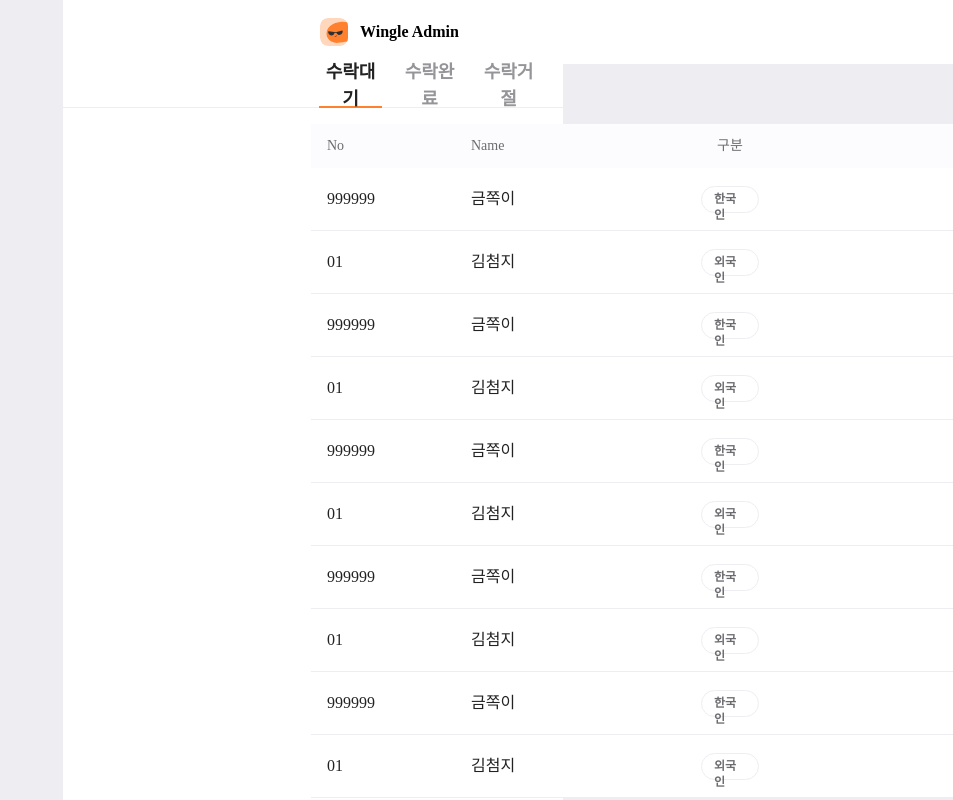
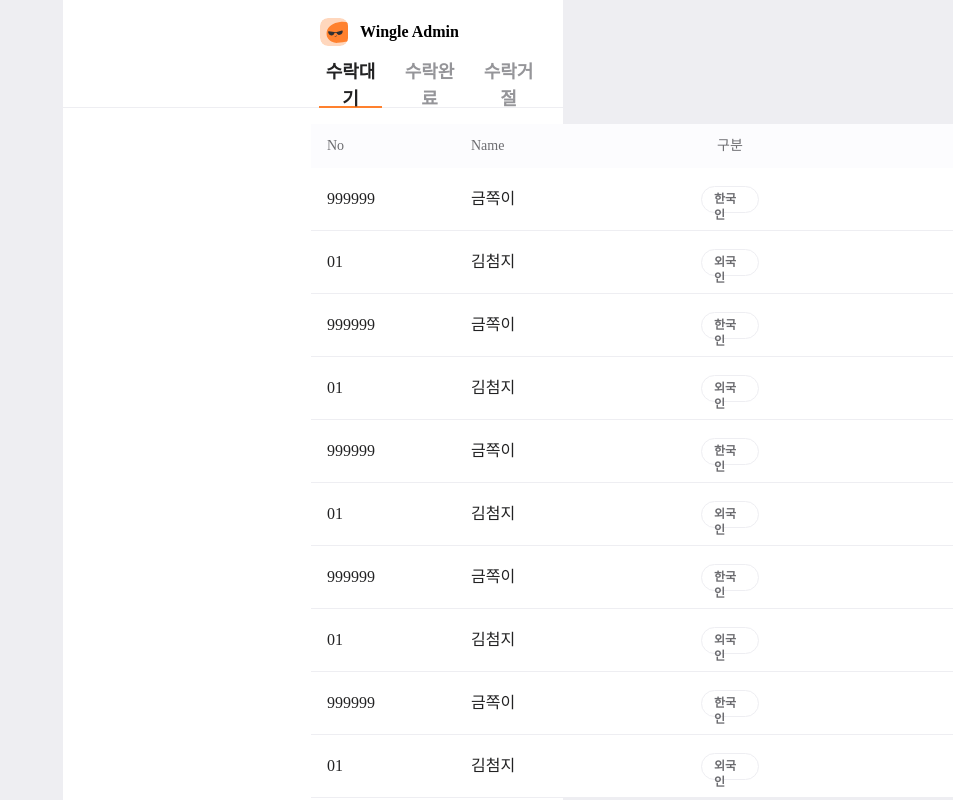
Before and after one commit to Wingle-SMWU/Wingle-Frontend, a Next.js app: page /admin in a window 1280 px wide. Shown: the top 800 px of the page, without its empty margins (327-1280 px from the left). Built offline with nearby package versions, Linux system fonts and the light colour scheme.

Commit message:
style: header ui 코드수정

```diff
--- a/src/components/admin/header.tsx
+++ b/src/components/admin/header.tsx
@@ -16,7 +16,6 @@ const S = {
   Header: styled.div`
     width: 1440px;
     height: 64px;
-    background: #ffffff;
     flex: none;
     order: 0;
     flex-grow: 0;
```
